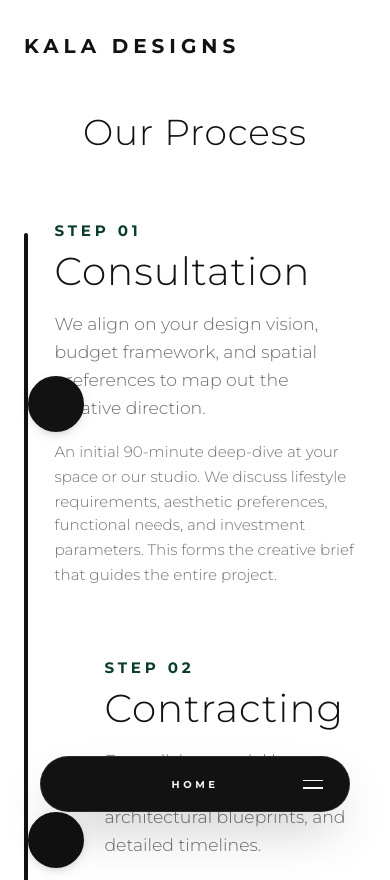
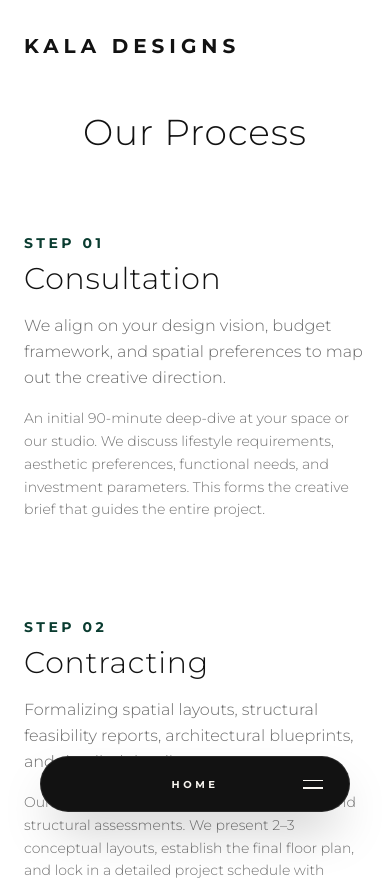
Before and after one commit to Rendersarc2026/kala, a Next.js app: page /process in a window 390 px wide. Shown: the top 880 px of the page. Built offline with nearby package versions, Linux system fonts and the light colour scheme.

Commit message:
feat: update header navigation by removing 'Contact' link and adjusting active page detection

```diff
--- a/app/process/page.tsx
+++ b/app/process/page.tsx
@@ -122,12 +122,10 @@ function TimelineContent({
 
 export default function ProcessPage() {
   const timelineRef = useRef<HTMLDivElement>(null);
-
   const easeLarge: [number, number, number, number] = [0.16, 1, 0.3, 1];
   const easeSmooth: [number, number, number, number] = [0.25, 0.1, 0.25, 1];
 
   const { scrollYProgress } = useScroll();
-
   const lineHeight = useTransform(scrollYProgress, [0.08, 0.9], ['0%', '100%']);
 
   return (
@@ -140,21 +138,19 @@ export default function ProcessPage() {
           transition={{ duration: 1, ease: easeLarge }}
           className="text-center"
         >
-
           <h1 className="font-serif text-4xl md:text-6xl text-charcoal font-light leading-[1.15] tracking-wide mb-6">
             Our Process
           </h1>
-
         </motion.div>
       </section>
 
       {/* Vertical Timeline */}
       <section ref={timelineRef} className="relative max-w-5xl mx-auto px-6">
-        {/* Vertical Progress Line */}
-        <div className="absolute left-6 md:left-1/2 md:-translate-x-1/2 top-0 bottom-0 w-1 bg-charcoal/10 rounded-full z-0" />
+        {/* Vertical Progress Line (only visible on desktop center) */}
+        <div className="absolute hidden lg:block lg:left-1/2 lg:-translate-x-1/2 top-0 bottom-0 w-1 bg-charcoal/10 rounded-full z-0" />
         <motion.div
           style={{ height: lineHeight }}
-          className="absolute left-6 md:left-1/2 md:-translate-x-1/2 top-0 w-1 bg-charcoal rounded-full z-10 origin-top"
+          className="absolute hidden lg:block lg:left-1/2 lg:-translate-x-1/2 top-0 w-1 bg-charcoal rounded-full z-10 origin-top"
         />
 
         <div className="relative z-20 space-y-24 md:space-y-36">
@@ -162,8 +158,35 @@ export default function ProcessPage() {
             const isEven = idx % 2 === 0;
             return (
               <div key={idx} className="relative w-full">
-                {/* Timeline Node - placed outside the moving motion.div so it stays strictly on the center line */}
-                <div className="absolute left-6 md:left-1/2 -translate-y-1/2 md:-translate-x-1/2 top-1/2 z-30">
+
+                {/* 1. MOBILE & TABLET LAYOUT (block lg:hidden) */}
+                <div className="block lg:hidden">
+                  <motion.div
+                    initial={{ opacity: 0, y: 30 }}
+                    whileInView={{ opacity: 1, y: 0 }}
+                    viewport={{ once: true, margin: '-80px' }}
+                    transition={{ duration: 0.8, ease: easeSmooth }}
+                    className="relative flex flex-col items-start pl-0"
+                  >
+                    <span className="font-sans text-sm tracking-[0.25em] uppercase text-terracotta font-bold block mb-2">
+                      Step {step.number}
+                    </span>
+                    <h3 className="font-serif text-3xl sm:text-4xl text-charcoal font-light tracking-wide mb-4">
+                      {step.title}
+                    </h3>
+                    <p className="font-sans text-base text-charcoal-light font-light leading-relaxed mb-4">
+                      {step.description}
+                    </p>
+                    <p className="font-sans text-sm text-charcoal/60 font-light leading-relaxed">
+                      {step.details}
+                    </p>
+                  </motion.div>
+                </div>
+
+                {/* 2. DESKTOP TIMELINE LAYOUT (hidden lg:block) */}
+                <div className="hidden lg:block">
+                  {/* Timeline Node - centered horizontally and vertically */}
+                  <div className="absolute left-1/2 -translate-x-1/2 -translate-y-1/2 top-1/2 z-30">
                     <TimelineNode idx={idx} scrollYProgress={scrollYProgress} />
                   </div>
 
@@ -172,35 +195,37 @@ export default function ProcessPage() {
                     whileInView={{ opacity: 1, x: 0 }}
                     viewport={{ once: true, margin: '-80px' }}
                     transition={{ duration: 0.8, ease: easeSmooth }}
-                  className={`relative flex flex-col md:flex-row items-start gap-8 md:gap-16 ${
-                    isEven ? 'md:flex-row' : 'md:flex-row-reverse'
+                    className={`relative flex flex-row items-start gap-16 ${
+                      isEven ? 'flex-row' : 'flex-row-reverse'
                     }`}
                   >
                     {/* Content */}
                     <TimelineContent
                       idx={idx}
                       scrollYProgress={scrollYProgress}
-                    className={`pl-16 md:pl-0 md:w-[calc(50%-3rem)] ${
-                      isEven ? 'md:text-left md:mr-auto' : 'md:text-right md:ml-auto'
+                      className={`w-[calc(50%-3rem)] ${
+                        isEven ? 'text-left mr-auto' : 'text-right ml-auto'
                       }`}
                     >
                       <span className="font-sans text-sm tracking-[0.25em] uppercase text-terracotta font-bold block mb-2">
                         Step {step.number}
                       </span>
-                    <h3 className="font-serif text-4xl md:text-5xl text-charcoal font-light tracking-wide mb-4">
+                      <h3 className="font-serif text-5xl text-charcoal font-light tracking-wide mb-4">
                         {step.title}
                       </h3>
-                    <p className="font-sans text-base md:text-lg text-charcoal-light font-light leading-relaxed mb-4">
+                      <p className="font-sans text-lg text-charcoal-light font-light leading-relaxed mb-4">
                         {step.description}
                       </p>
-                    <p className="font-sans text-sm md:text-base text-charcoal/60 font-light leading-relaxed">
+                      <p className="font-sans text-base text-charcoal/60 font-light leading-relaxed">
                         {step.details}
                       </p>
                     </TimelineContent>
 
-                  {/* Spacer for the other side on desktop */}
-                  <div className="hidden md:block md:w-[calc(50%-3rem)]" />
+                    {/* Spacer for the other side */}
+                    <div className="w-[calc(50%-3rem)]" />
                   </motion.div>
+                </div>
+
               </div>
             );
           })}
--- a/components/Header.tsx
+++ b/components/Header.tsx
@@ -12,7 +12,6 @@ const NAV_LINKS = [
   { href: "/services", label: "Services" },
   { href: "/why-choose-us", label: "Why Us" },
   { href: "/about", label: "About" },
-  { href: "/contact", label: "Contact" },
 ];
 
 export default function Header() {
@@ -106,6 +105,7 @@ export default function Header() {
   // Determine active page label
   const getActiveLabel = () => {
     if (pathname === "/") return "Home";
+    if (pathname.startsWith("/contact")) return "Contact";
     const link = NAV_LINKS.find(
       (l) => l.href !== "/" && pathname.startsWith(l.href),
     );
```
Lines whose indentation alone changed are shown as unchanged.
